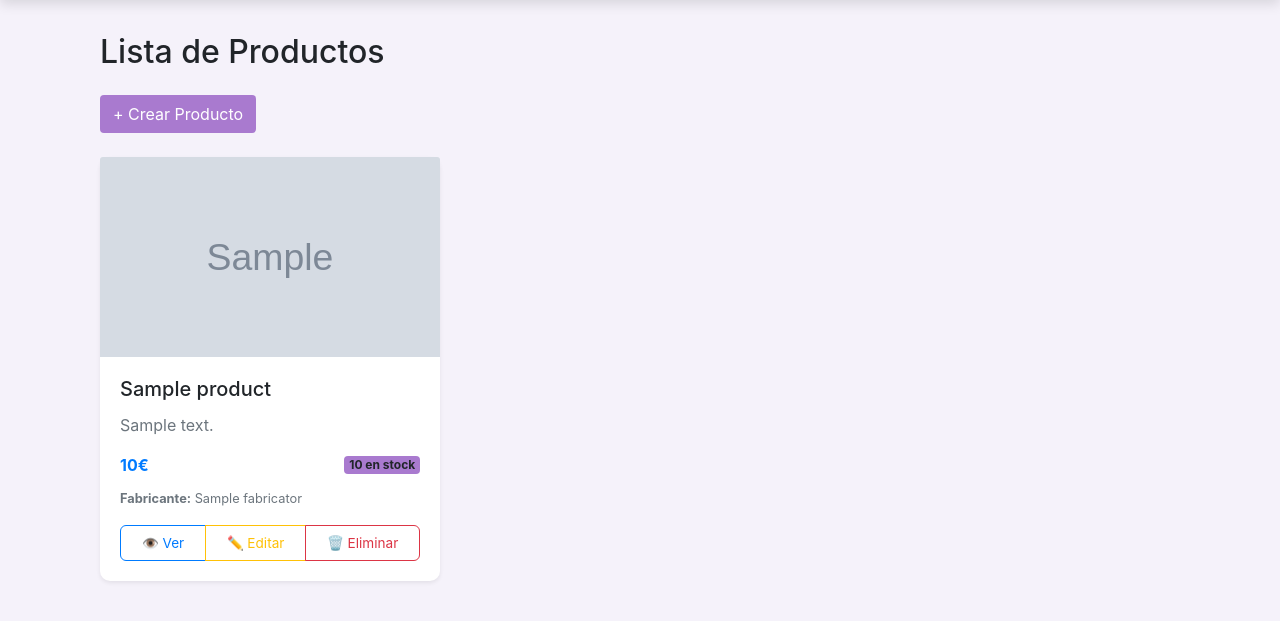
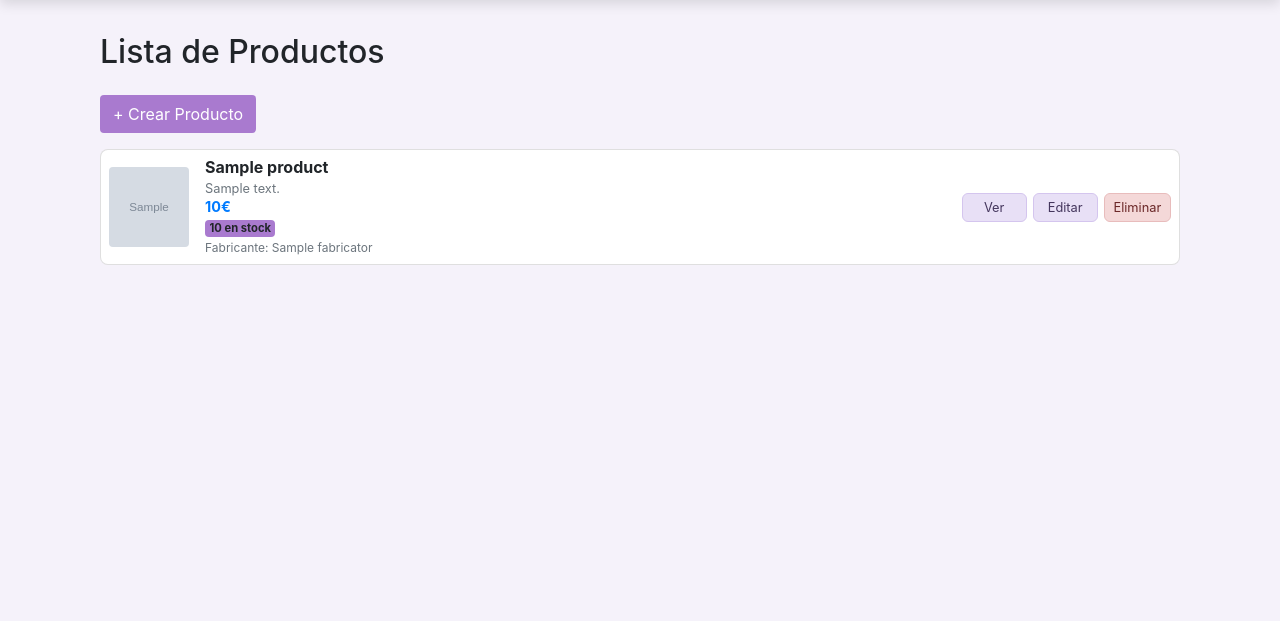
Before and after one commit to PepeCoral/orchid-cosmetics, a Django app: template src/app/templates/admin/products/list.html in a window 1280 px wide. Shown: the part 61-682 px from the top of the page. Run offline with Django 5.2, Linux system fonts and the light colour scheme; the template is opened without the code that fills it: most values are stand-ins (such as "Sample title", 1, 10 or a date in 2020); grey boxes marked "Sample" are stand-in pictures; some libraries are stand-ins or nearby versions.

Commit message:
style: :lipstick: modified admin product list styles

```diff
--- a/src/app/templates/admin/products/list.html
+++ b/src/app/templates/admin/products/list.html
@@ -5,119 +5,107 @@
 <div class="container mt-4">
   <h2 class="mb-4">Lista de Productos</h2>
 
-  <div class="mb-4">
+  <div class="mb-3">
     <a href="/admin/products/create" class="btn text-white" style="background-color: #a97acf;">
       + Crear Producto
     </a>
   </div>
 
-  <div class="row">
+  {% if productos %}
+  <ul class="list-group">
+
     {% for product in productos %}
-    <div class="col-md-6 col-lg-4 mb-4">
-      <div class="card h-100 shadow-sm">
+    <li class="list-group-item d-flex align-items-center p-2 mb-2" style="border-radius: 8px;">
+
+      <!-- Image -->
+      <div style="width:80px; height:80px; flex-shrink:0;">
         {% if product.image_url %}
-        <img src="{{ product.image_url.url }}" alt="{{ product.name }}" class="card-img-top"
-          style="height: 200px; object-fit: cover;">
+        <img src="{{ product.image_url.url }}" alt="{{ product.name }}" class="img-fluid rounded"
+          style="height:80px; width:80px; object-fit:cover;">
         {% else %}
-        <div class="card-img-top d-flex align-items-center justify-content-center bg-light" style="height: 200px;">
-          <span class="text-muted">Sin imagen</span>
+        <div style="height:80px; width:80px; background:#eee;"
+          class="d-flex align-items-center justify-content-center rounded">
+          <span class="text-muted" style="font-size: 0.75rem;">Sin imagen</span>
         </div>
         {% endif %}
+      </div>
 
-        <div class="card-body d-flex flex-column">
-          <h5 class="card-title">{{ product.name }}</h5>
-          <p class="card-text text-muted">
-            {{ product.description|truncatewords:15 }}
-          </p>
+      <!-- Details -->
+      <div class="ml-3 flex-grow-1" style="line-height: 1.2;">
+        <strong style="font-size: 1rem;">{{ product.name }}</strong><br>
+        <small class="text-muted">{{ product.description|truncatewords:10 }}</small><br>
+        <strong class="text-primary" style="font-size: 0.9rem;">{{ product.price }}€</strong><br>
+        <span class="badge bg-secondary mt-1" style="font-size: 0.7rem;">{{ product.stock }} en stock</span><br>
+        <small class="text-muted" style="font-size: 0.75rem;">Fabricante: {{ product.fabricator }}</small>
+      </div>
 
-          <div class="mt-auto">
-            <div class="d-flex justify-content-between align-items-center mb-2">
-              <strong class="text-primary">{{ product.price }}€</strong>
-              <span class="badge bg-secondary">{{ product.stock }} en stock</span>
-            </div>
-
-            <p class="card-text">
-              <small class="text-muted">
-                <strong>Fabricante:</strong> {{ product.fabricator }}
-              </small>
-            </p>
-
-            <!-- BOTONES DE ACCIÓN -->
-            <div class="btn-group w-100" role="group">
-              <a href="{% url 'admin/products/show' product.id %}" class="btn btn-outline-primary btn-sm"
-                title="Ver detalles">
-                👁️ Ver
-              </a>
-              <a href="{% url 'admin/products/update' product.id %}" class="btn btn-outline-warning btn-sm"
-                title="Editar producto">
-                ✏️ Editar
-              </a>
-              <a href="{% url 'admin/products/delete' product.id %}" class="btn btn-outline-danger btn-sm"
-                title="Eliminar producto">
-                🗑️ Eliminar
-              </a>
-            </div>
-          </div>
+      <!-- Actions (horizontal buttons) -->
+      <div class="d-flex align-items-center">
+        <div class="button-row">
+          <a href="{% url 'admin/products/show' product.id %}" class="btn btn-sm action-btn">Ver</a>
+          <a href="{% url 'admin/products/update' product.id %}" class="btn btn-sm action-btn">Editar</a>
+          <a href="{% url 'admin/products/delete' product.id %}" class="btn btn-sm action-btn-danger">Eliminar</a>
         </div>
       </div>
-    </div>
-    {% empty %}
-    <div class="col-12">
-      <div class="alert alert-info text-center">
-        No hay productos creados.
-        <a href="/admin/products/create" class="alert-link">Crear el primer producto</a>.
-      </div>
-    </div>
+
+    </li>
     {% endfor %}
+
+  </ul>
+
+  {% else %}
+  <div class="alert alert-info text-center">
+    No hay productos creados.
+    <a href="/admin/products/create" class="alert-link">Crear el primer producto</a>.
   </div>
+  {% endif %}
 </div>
 
 <style>
-  .card {
-    transition: transform 0.2s ease, box-shadow 0.2s ease;
-    border: none;
-    border-radius: 10px;
+  .list-group-item img {
+    border-radius: 6px;
   }
 
-  .card:hover {
-    transform: translateY(-5px);
-    box-shadow: 0 8px 25px rgba(0, 0, 0, 0.1) !important;
+  /* Smaller buttons + added spacing */
+  .button-row {
+    display: flex;
+    gap: 6px;
+    /* <-- small gap between buttons */
   }
 
-  .btn-group .btn {
-    border-radius: 0;
-    font-size: 0.85rem;
-    padding: 0.4rem 0.5rem;
+  .button-row .btn {
+    min-width: 65px;
+    padding: 0.25rem 0.55rem;
+    font-size: 0.8rem;
+    border-radius: 6px !important;
   }
 
-  .btn-group .btn:first-child {
-    border-top-left-radius: 6px;
-    border-bottom-left-radius: 6px;
+  /* Softer brand color theme */
+  .action-btn {
+    background-color: #e8e0f6;
+    border: 1px solid #d4c5ee;
+    color: #44365d;
   }
 
-  .btn-group .btn:last-child {
-    border-top-right-radius: 6px;
-    border-bottom-right-radius: 6px;
+  .action-btn:hover {
+    background-color: #dcd0f2;
+    border-color: #c9b8e8;
+    color: #2a2140;
   }
 
-  .btn-outline-warning:hover {
-    background-color: #ffc107;
-    border-color: #ffc107;
-    color: #000;
+  .action-btn-danger {
+    background-color: #f4d8d8;
+    border: 1px solid #e8bcbc;
+    color: #6b2828;
   }
 
-  .btn-outline-danger:hover {
-    background-color: #dc3545;
-    border-color: #dc3545;
-    color: #fff;
+  .action-btn-danger:hover {
+    background-color: #ecc2c2;
+    border-color: #d9a5a5;
+    color: #4a1b1b;
   }
 
-  .btn-outline-primary:hover {
-    background-color: #a97acf;
-    border-color: #a97acf;
-    color: #fff;
-  }
-
+  /* Purple brand badge */
   .badge.bg-secondary {
     background-color: #a97acf !important;
   }
```
